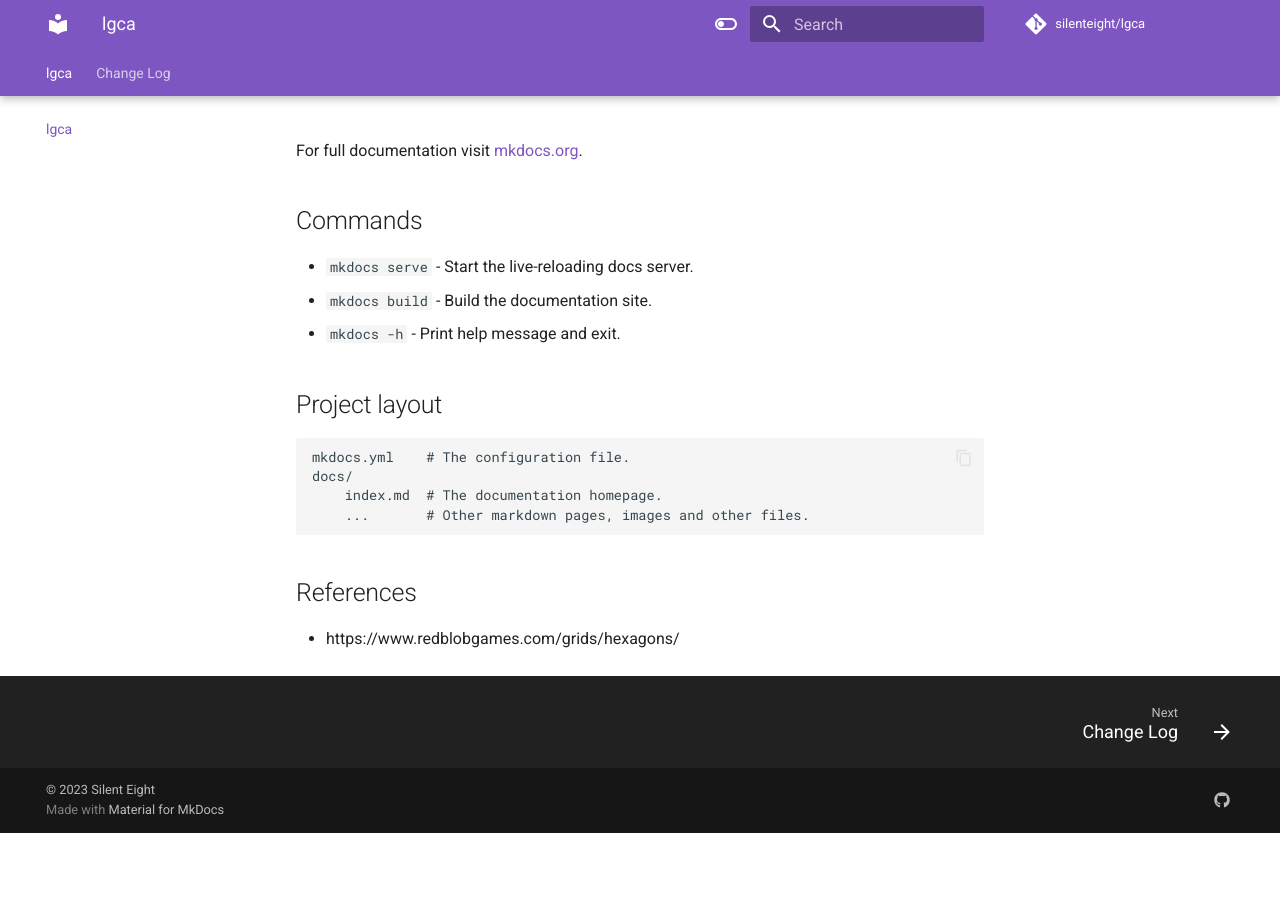
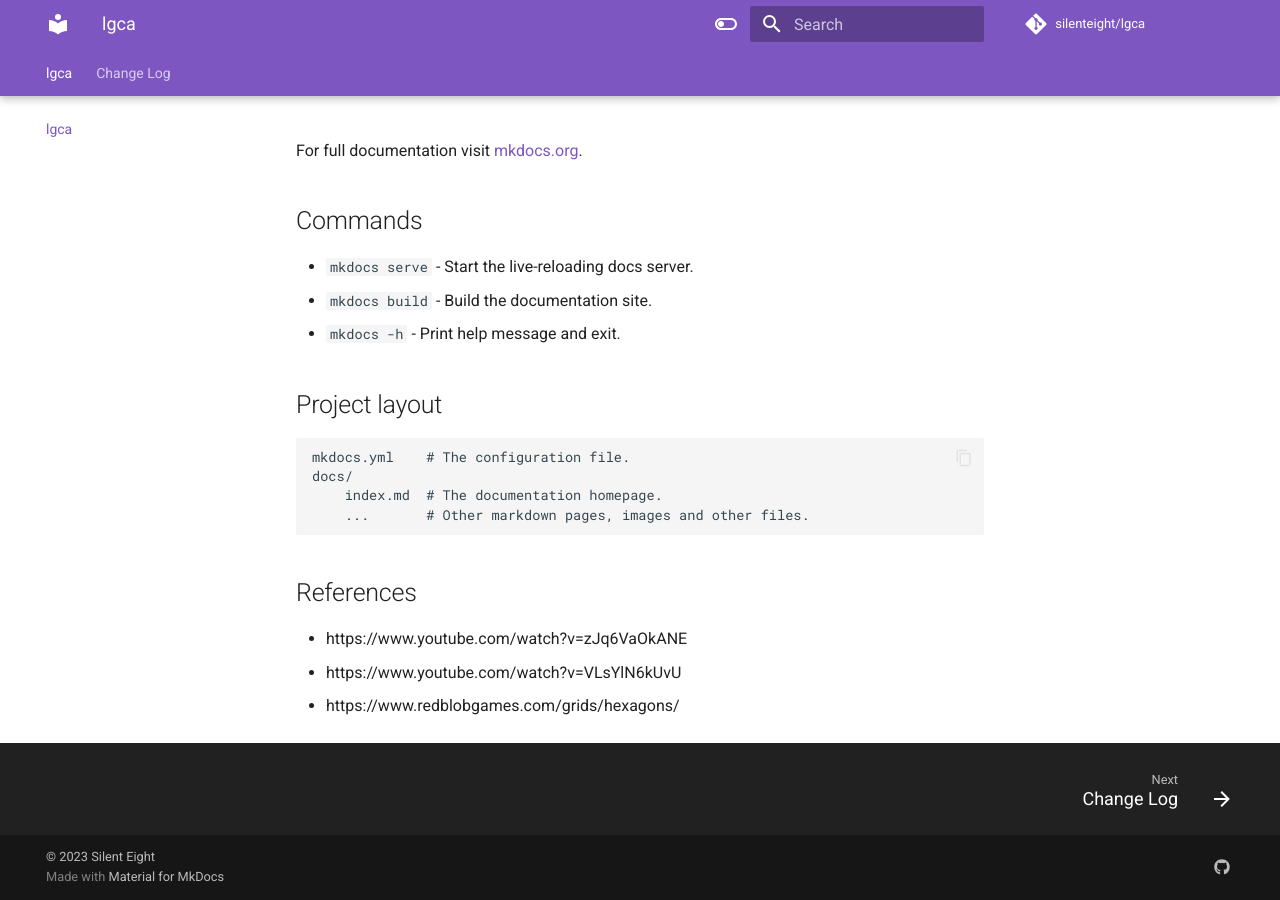
Before and after one commit to siciarek/lgca, an MkDocs documentation site: the page built from docs/index.md, in a window 1280 px wide and 900 px high, scrolled down 906 px. Built offline with MkDocs 1.6.1 and Material for MkDocs 9.7.7, drawn with Linux system fonts in a browser that asks for light colours; comment, search, counter and statistics services are not loaded; before the commit the page ends 1739 px from its top, so only the background shows below that; some of the changed lines change nothing that is shown.

Commit message:
feat: update workflow

```diff
--- a/docs/index.md
+++ b/docs/index.md
@@ -39,4 +39,6 @@ For full documentation visit [mkdocs.org](https://www.mkdocs.org).
 
 ## References
 
+* https://www.youtube.com/watch?v=zJq6VaOkANE
+* https://www.youtube.com/watch?v=VLsYlN6kUvU
 * https://www.redblobgames.com/grids/hexagons/
```
Also changed, not shown: 1 other file.
